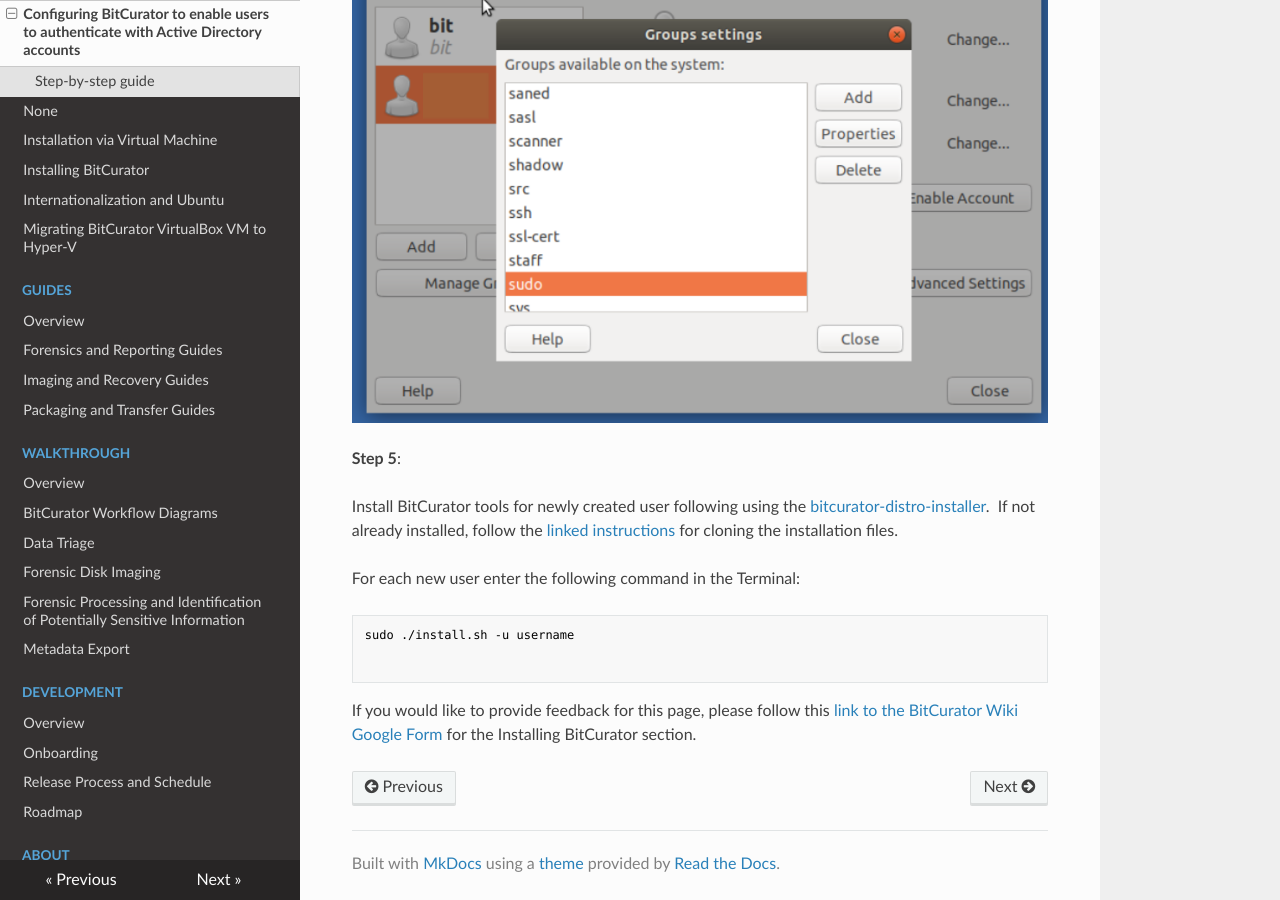
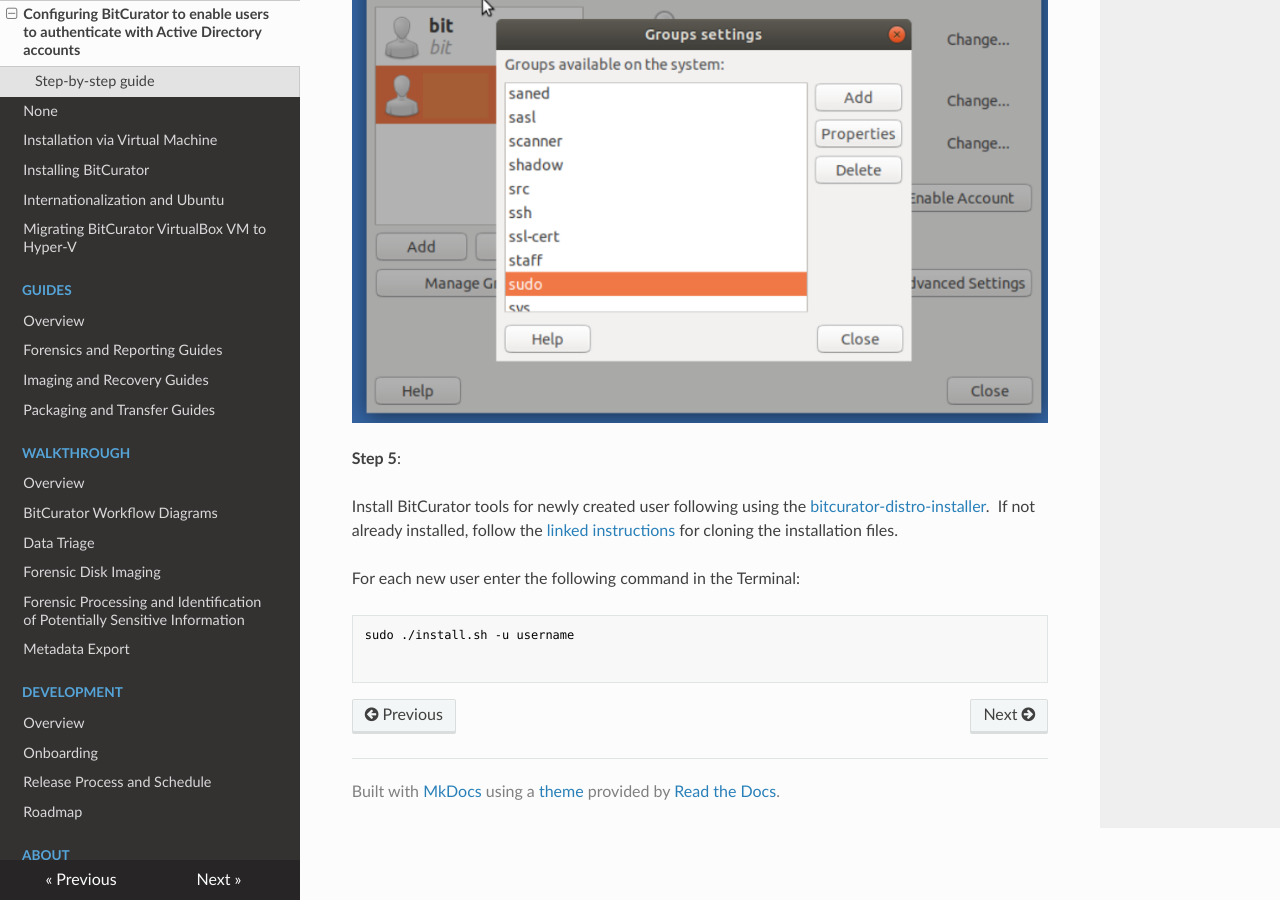
Before and after one commit to BitCurator/documentation, an MkDocs documentation site: the page built from docs/Installing BitCurator/Configuring BitCurator to enable users to authenticate with Active Directory accounts.md, in a window 1280 px wide and 900 px high, scrolled down 3349 px. Built offline with MkDocs 1.6.1, drawn with Linux system fonts in a browser that asks for light colours; nearby versions of some CDN libraries.

Commit message:
remove google form

````diff
--- a/docs/Installing BitCurator/Configuring BitCurator to enable users to authenticate with Active Directory accounts.md
+++ b/docs/Installing BitCurator/Configuring BitCurator to enable users to authenticate with Active Directory accounts.md
@@ -155,17 +155,3 @@
 
 
 ```
-
-
-
-
-
-
-
-
-
-
-
-
-
- If you would like to provide feedback for this page, please follow this [link to the BitCurator Wiki Google Form](https://docs.google.com/forms/d/e/1FAIpQLSeW9_Ri9tzXzisgBzQ26o4Ea4moDYmcKZ_f1qd9s4Ju17Yf_w/viewform?usp=sf_link) for the Installing BitCurator section.
````
